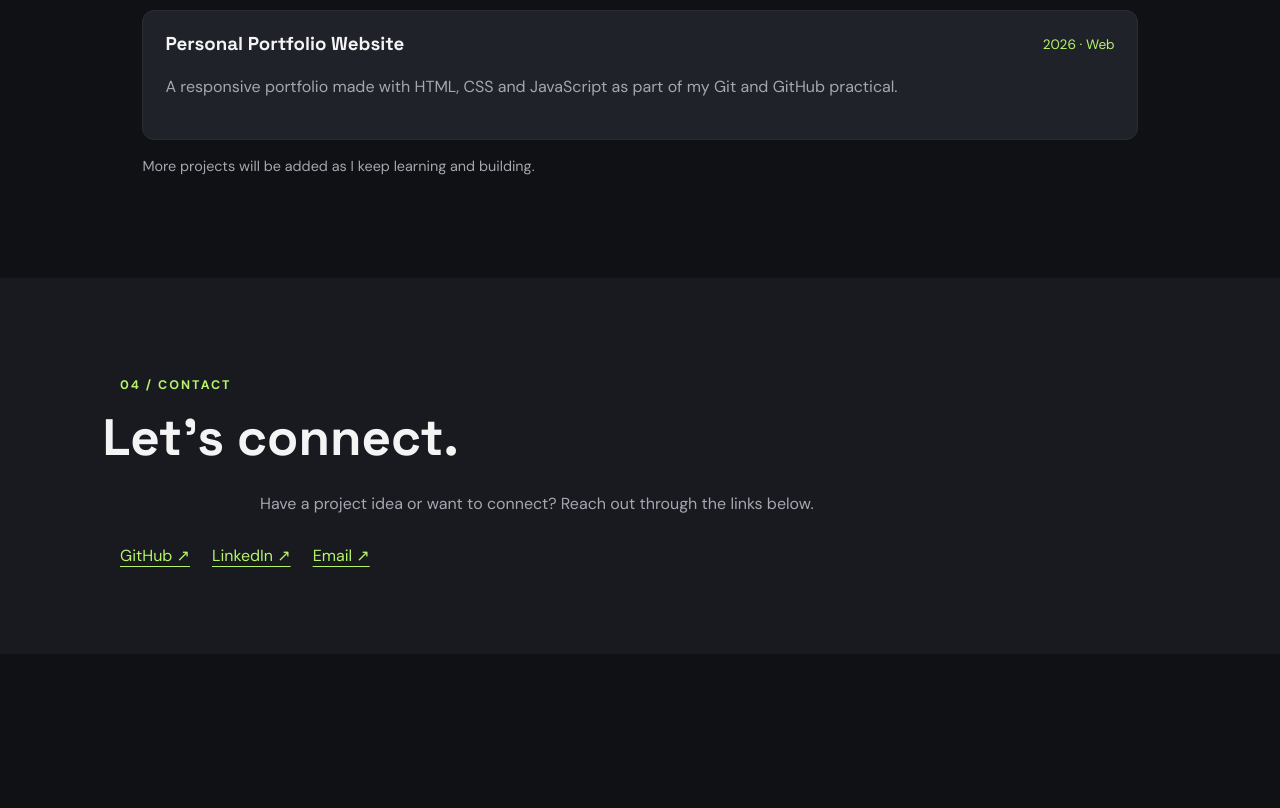
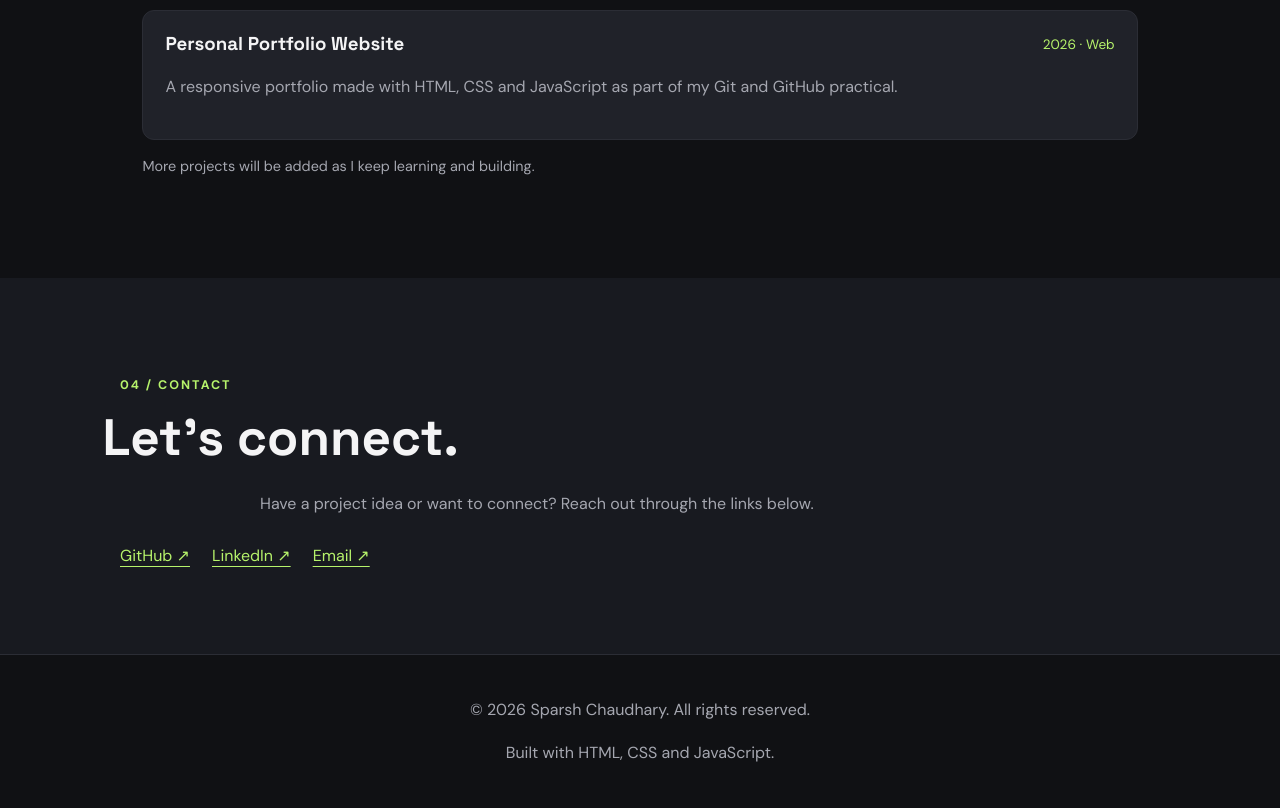
Before and after one commit to Sparsh-1811/GitHub-practical-test, a plain HTML site: page index.html in a window 1280 px wide. Shown: the part 1658-2466 px from the top of the page. Before the commit the page ends 2312 px from the top, so only its background shows below. Drawn offline with Linux system fonts and the light colour scheme.

Commit message:
Add portfolio footer with dynamic copyright year

```diff
--- a/index.html
+++ b/index.html
@@ -61,6 +61,13 @@
     </section>
   </main>
 
-  <!-- Footer will be added on the feature-footer branch. -->
+ <footer>
+    <p>
+        © <span id="current-year"></span>
+        Sparsh Chaudhary. All rights reserved.
+    </p>
+
+    <p>Built with HTML, CSS and JavaScript.</p>
+</footer>
 </body>
 </html>
```
